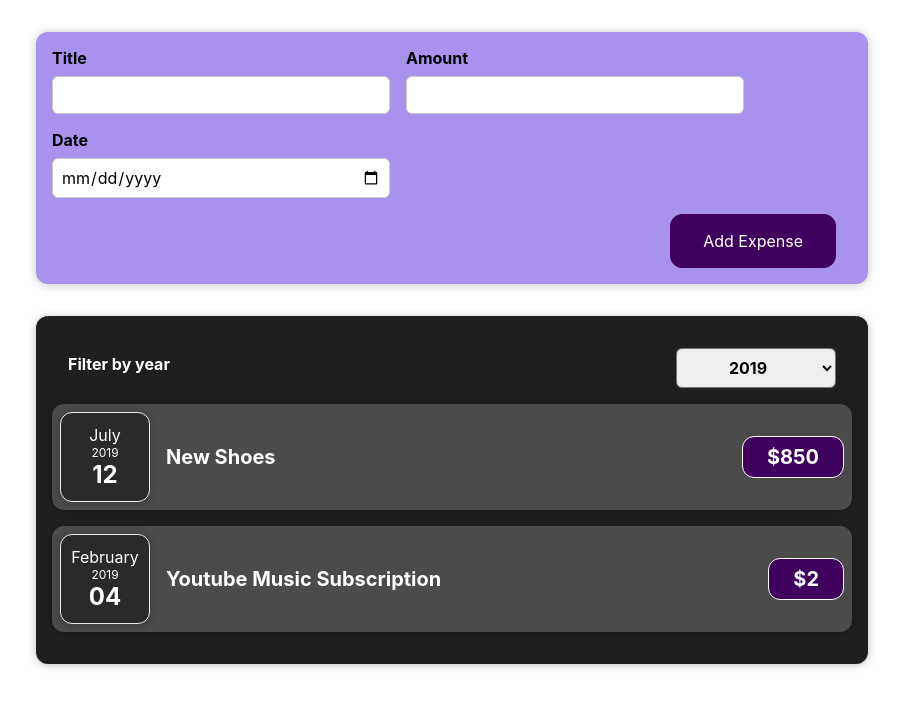
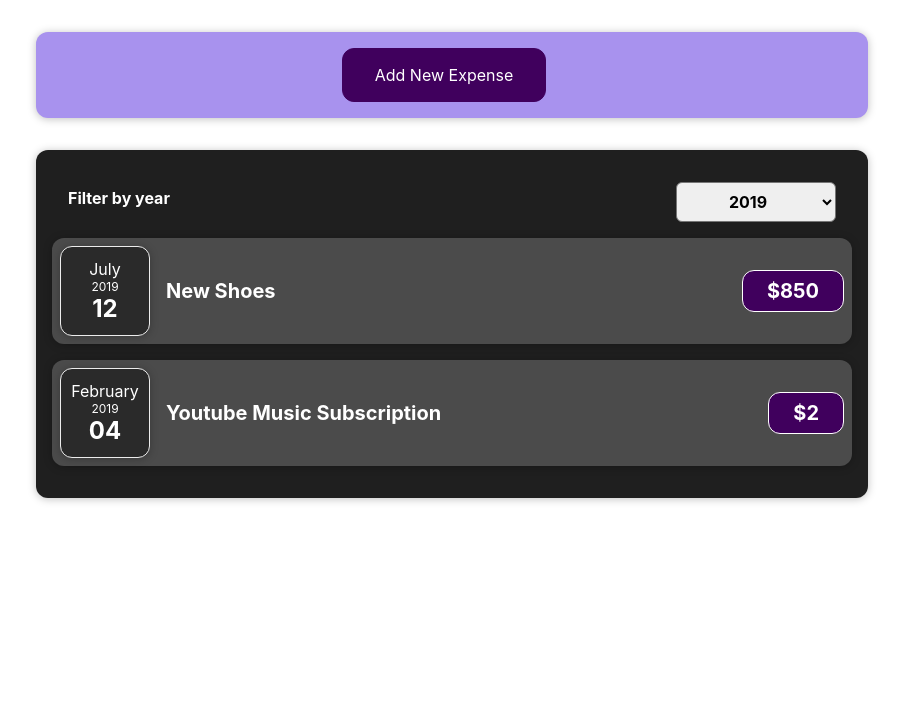
Before and after one commit to Jon-tim/Expense-Tracker, a React (Create React App) app: page / in a window 1280 px wide. Shown: the top 708 px of the page, without its empty margins (188-1091 px from the left). Built offline with nearby package versions, Linux system fonts and the light colour scheme.

Commit message:
Update functionality

```diff
--- a/src/components/ExpenseForm/Form.js
+++ b/src/components/ExpenseForm/Form.js
@@ -61,6 +61,9 @@ export default function Form(props) {
         </div>
       </div>
       <div className="new-expense__actions">
+        <button type="button" onClick={props.hideForm}>
+          Cancel
+        </button>
         <button type="submit">Add Expense</button>
       </div>
     </form>
--- a/src/components/ExpenseForm/NewExpense.js
+++ b/src/components/ExpenseForm/NewExpense.js
@@ -1,7 +1,10 @@
 import "./NewExpense.css";
 import Form from "./Form";
+import { useState } from "react";
 
 export default function NewExpense(props) {
+  const [showForm, setShowForm] = useState(false);
+
   const shipDataFromForm = (dataToBeShipped) => {
     const shippedData = {
       ...dataToBeShipped,
@@ -10,9 +13,25 @@ export default function NewExpense(props) {
     props.onGetData(shippedData);
   };
 
+  const showFormHandler = (event) => {
+    event.preventDefault();
+    setShowForm(true);
+  };
+
+  const hideFormHandler = (event) => {
+    event.preventDefault();
+    setShowForm(false);
+  };
+
   return (
     <div className="new-expense">
-      <Form onAddNewExpense={shipDataFromForm} />
+      {!showForm ? (
+        <button type="button" onClick={showFormHandler}>
+          Add New Expense
+        </button>
+      ) : (
+        <Form onAddNewExpense={shipDataFromForm} hideForm={hideFormHandler} />
+      )}
     </div>
   );
 }
```
